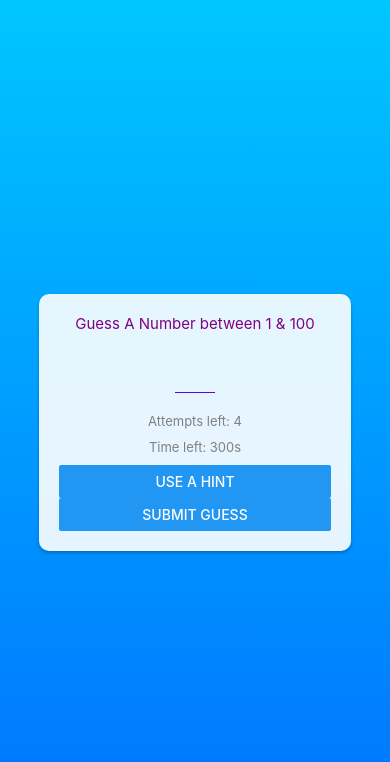
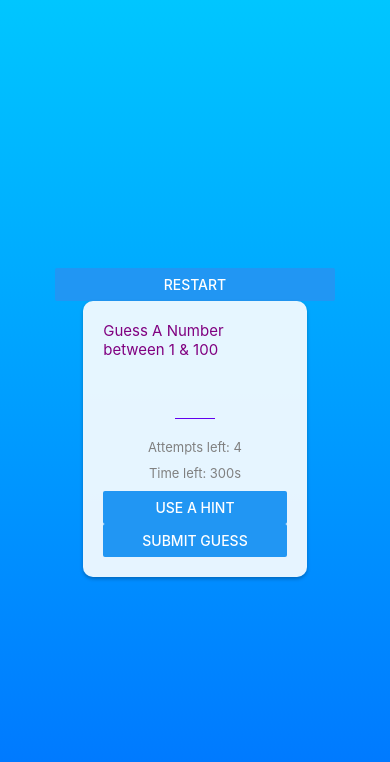
Before and after one commit to cold-flatwhite/Assignment1, a React Native app: screen / in a window 390 px wide. Shown: the top 762 px of the page. Built offline with nearby package versions, Linux system fonts and the light colour scheme.

Commit message:
change the conditional render for showSucess page and game page

```diff
--- a/screens/GameScreen.js
+++ b/screens/GameScreen.js
@@ -1,5 +1,13 @@
 import React, { useState } from "react";
-import { StyleSheet, View, Text, TextInput, Button, Alert,Modal, Image } from "react-native";
+import {
+  StyleSheet,
+  View,
+  Text,
+  TextInput,
+  Button,
+  Alert,
+  Image,
+} from "react-native";
 
 const GameScreen = () => {
   const generateRandomNumber = () => Math.floor(Math.random() * 100) + 1;
@@ -10,7 +18,6 @@ const GameScreen = () => {
   const [timer, setTimer] = useState(300);
   const [showGuessResult, setShowGuessResult] = useState(false);
   const [showSuccess, setShowSuccess] = useState(false);
-
 
   const handleSubmitGuess = () => {
     const numGuess = parseInt(guess, 10);
@@ -25,11 +32,22 @@ const GameScreen = () => {
   };
 
   const handleGameOver = (message) => {
-    Alert.alert("Game Over", message, [{ text: "Restart", onPress: onRestart }]);
+    Alert.alert("Game Over", message, [
+      { text: "Restart", onPress: onRestart },
+    ]);
   };
 
+  const handleRestart = () => {
+
+  }
   return (
-    <View style={styles.gameContainer}>
+    <View style={styles.container}>
+            <View style={styles.buttonContainer}>
+          <Button title="Restart" onPress={handleRestart} />
+        </View>
+
+      {!showSuccess && (
+        <View style ={styles.guessContainer}>
           <Text style={styles.header}>Guess A Number between 1 & 100</Text>
           <TextInput
             value={guess}
@@ -43,28 +61,39 @@ const GameScreen = () => {
             <Button title="Use a Hint" />
             <Button title="Submit Guess" onPress={handleSubmitGuess} />
           </View>
+        </View>
+      )}
+
       {showSuccess && (
-        <Modal visible={showSuccess} transparent={true} animationType="slide">
-          <View>
-            <View>
-              <Text>Congratulations! You guessed the number.</Text>
-              <Text>Attempts used: {4 - attempts}</Text>
+          <View style={styles.successContainer}>
+            <View style={styles.card}>
+              <Text style={styles.modalText}>
+                You guessed correct!
+              </Text>
+              <Text style={styles.modalText}>
+                Attempts used: {4 - attempts}
+              </Text>
               <Image
                 style={styles.image}
-                source={{ uri: `https://picsum.photos/id/${randomNumber}/100/100` }}
+                source={{
+                  uri: `https://picsum.photos/id/${randomNumber}/100/100`,
+                }}
               />
-              <Button title="New Game"/>
+              <Button title="New Game" />
             </View>
           </View>
-        </Modal>
       )}
     </View>
-
   );
 };
 
 const styles = StyleSheet.create({
-  gameContainer: {
+    container: {
+        flex: 1,
+        justifyContent: "center",
+        alignItems: "center",
+      },
+    guessContainer: {
     width: "80%",
     backgroundColor: "rgba(255, 255, 255, 0.9)",
     borderRadius: 10,
@@ -75,6 +104,21 @@ const styles = StyleSheet.create({
     shadowRadius: 3.84,
     elevation: 5,
     alignItems: "center",
+  },
+  successContainer: {
+    width: "80%",
+    backgroundColor: "rgba(255, 255, 255, 0.9)",
+    borderRadius: 10,
+    padding: 20,
+    shadowColor: "#000",
+    shadowOffset: { width: 0, height: 2 },
+    shadowOpacity: 0.25,
+    shadowRadius: 3.84,
+    elevation: 5,
+  },
+  buttonContainer: {
+    flexDirection: "row",
+    width: "100%",
   },
   header: {
     fontSize: 15,
@@ -95,8 +139,19 @@ const styles = StyleSheet.create({
     color: "grey",
   },
   buttonContainer: {
+    alignItems : "left",
     justifyContent: "space-between",
     width: "100%",
+  },
+  modalText: {
+    fontSize: 18,
+    marginBottom: 20,
+    textAlign: "center",
+  },
+  image: {
+    width: 100,
+    height: 100,
+    marginBottom: 20,
   },
 });
 
```
Lines whose indentation alone changed are shown as unchanged.
